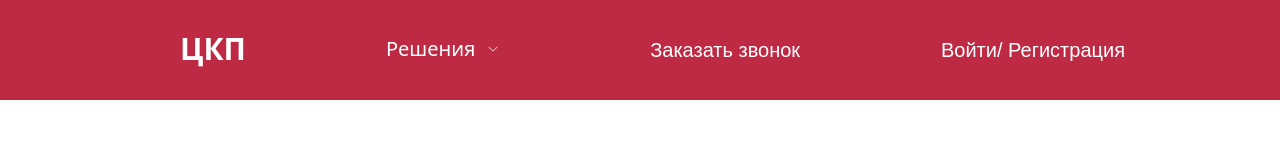
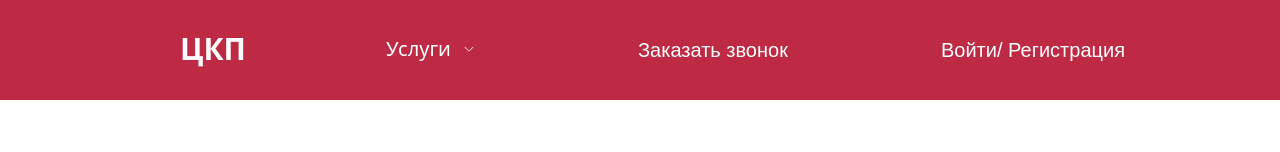
Before and after one commit to js-owl/maas-front, a Vue app: page /personal/orders in a window 1280 px wide. Shown: the top 152 px of the page. Built offline with nearby package versions, Linux system fonts and the light colour scheme; no server answers.

Commit message:
Update UpperMenu.vue to rename sub-menu from "Решения" to "Услуги" and enhance username display with clickable navigation to the personal page, improving user interaction and menu clarity.

```diff
--- a/src/components/UpperMenu.vue
+++ b/src/components/UpperMenu.vue
@@ -105,7 +105,7 @@ function scrollToAbout() {
               ЦКП
             </el-menu-item>
             <el-sub-menu index="1">
-              <template #title>Решения</template>
+              <template #title>Услуги</template>
               <el-sub-menu index="1-1">
                 <template #title>Механообрабатывающее производство</template>
                 <el-menu-item
@@ -196,7 +196,7 @@ function scrollToAbout() {
         </div>
 
         <div v-else style="display: flex; align-items: center">
-          <span style="color: white; padding-right: 5px">
+          <span style="color: white; padding-right: 5px; cursor: pointer; font-size: 20px;" @click="router.push({ path: '/personal' })">
             {{ profileStore.profile?.username }}
           </span>
           <el-icon :size="30" style="margin-right: 10px; color: white; cursor: pointer" @click="router.push({ path: '/personal' })">
```
